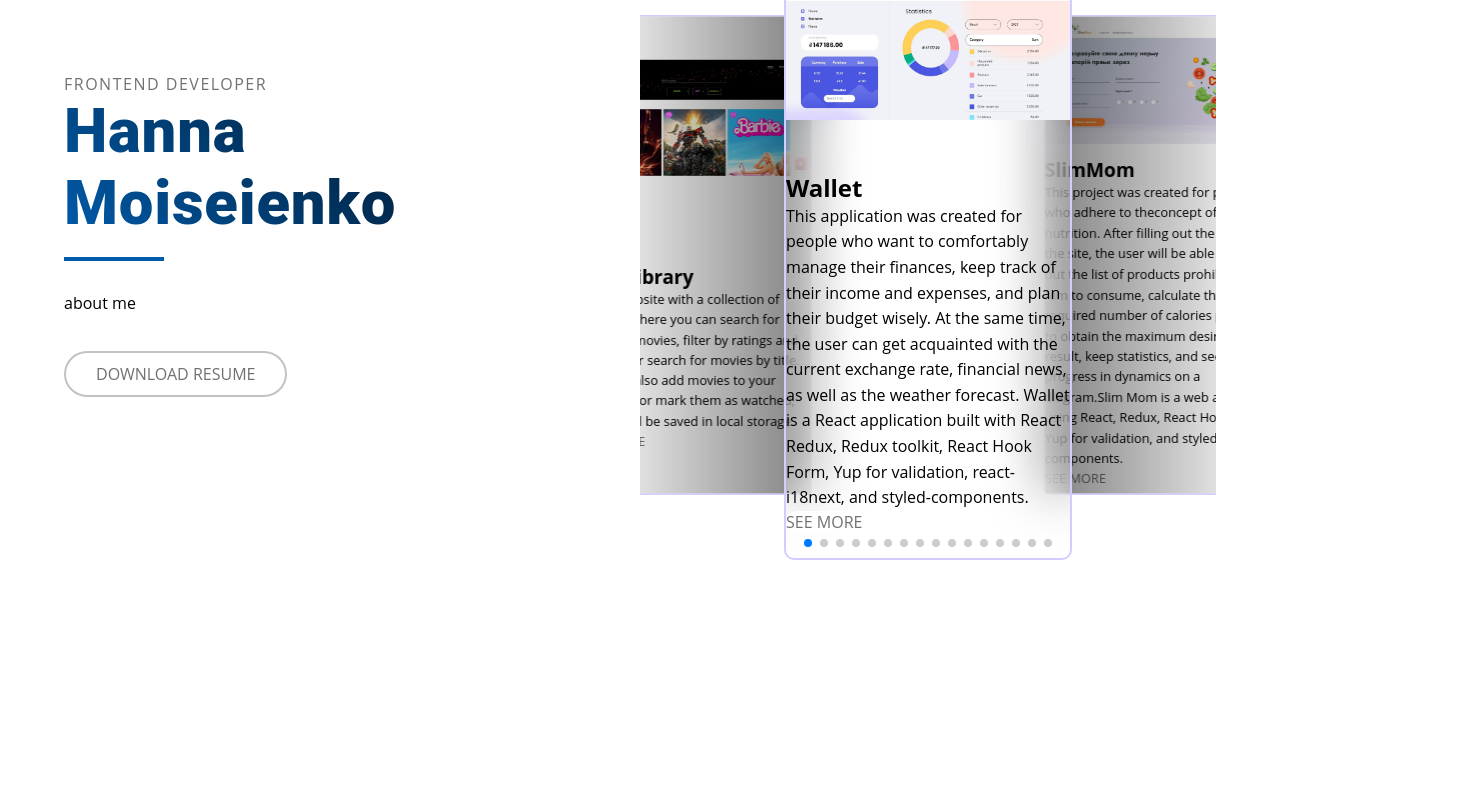
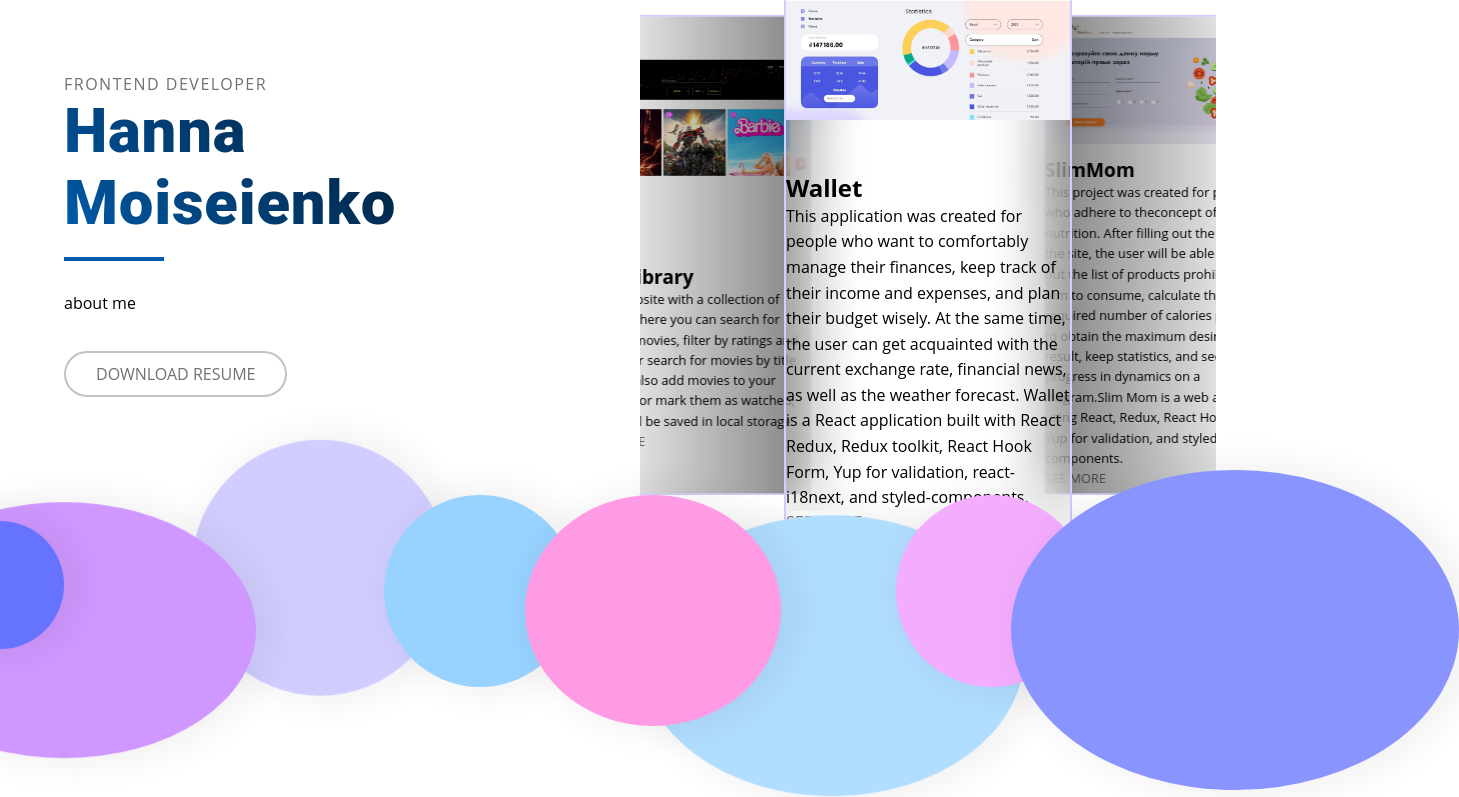
Before and after one commit to HannaMois/My-Portfolio, a React (Create React App) app: page /My-portfolio/home in a window 1280 px wide. Shown: the part 215-1012 px from the top of the page, 1459 px wide, since content can reach past the window. Before the commit the page ends 823 px from the top, so only its background shows below. Built offline with nearby package versions, Linux system fonts and the light colour scheme.

Commit message:
Add changes

```diff
--- a/src/components/App.jsx
+++ b/src/components/App.jsx
@@ -3,7 +3,6 @@ import { Routes, Route } from 'react-router-dom';
 import Header from './Header/Header';
 // import Loader from './Loader/Loader';
 
-// const ProjectDetailsPage = lazy(() => import('pages/ProjectDetailsPage'));
 const MyProjects = lazy(() => import('pages/ProjectsPage'));
 const HomePage = lazy(() => import('pages/HomePage'));
 const LoaderPage = lazy(() => import('pages/LoaderPage'));
@@ -20,7 +19,6 @@ export function App() {
           <Route path="/" element={<LoaderPage />} />
           <Route path="/home" element={<HomePage />} />
           <Route path="/projects/:projectId" element={<MyProjects />} />
-          {/* <Route path="/details" element={<ProjectDetailsPage />} /> */}
         </Routes>
       </Suspense>
     </>
--- a/src/pages/HomePage.jsx
+++ b/src/pages/HomePage.jsx
@@ -34,7 +34,7 @@ const HomePage = () => {
       </div>
       <div>
         <Slider />
-        {/* <Bable /> */}
+        <Bable />
       </div>
     </div>
   );
```
